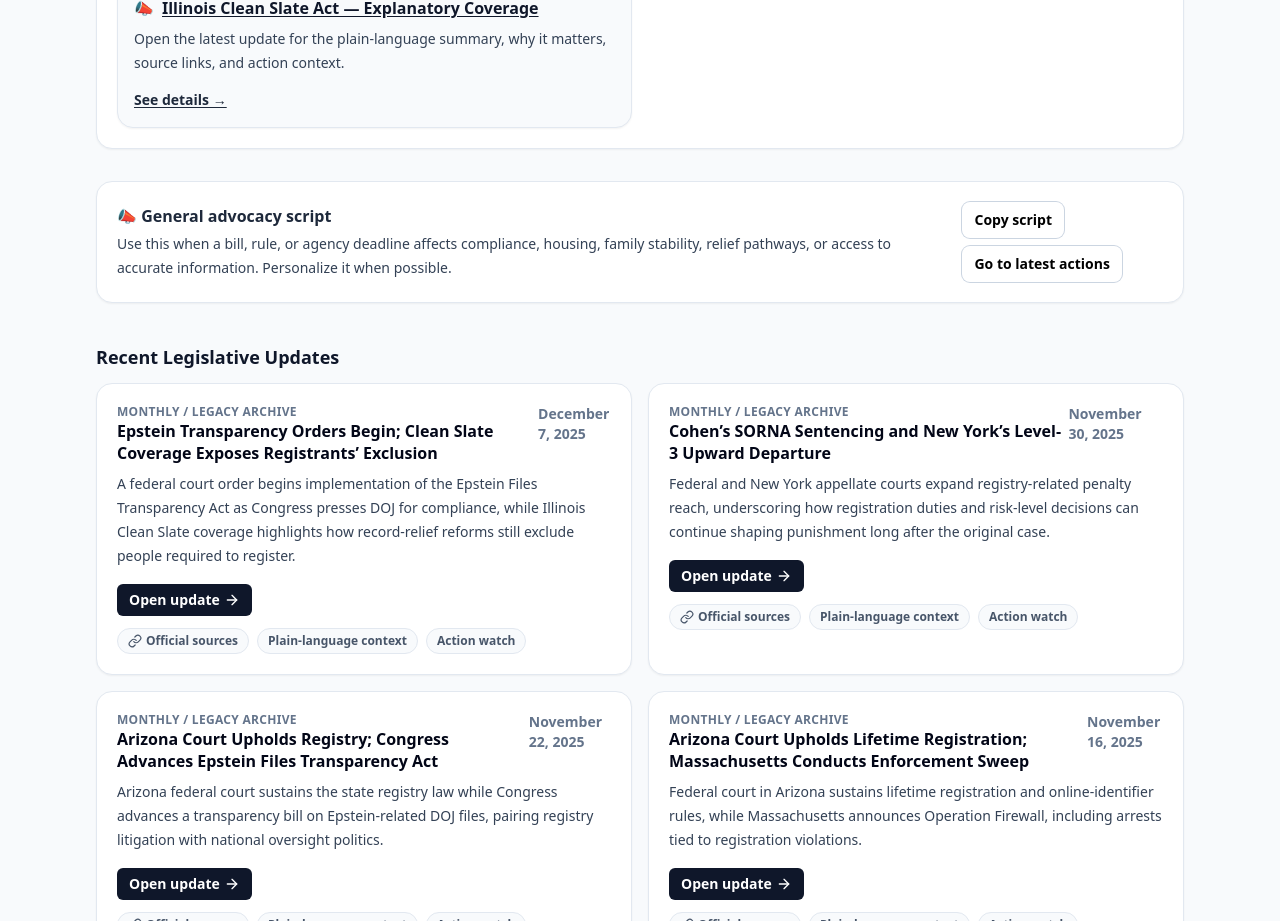
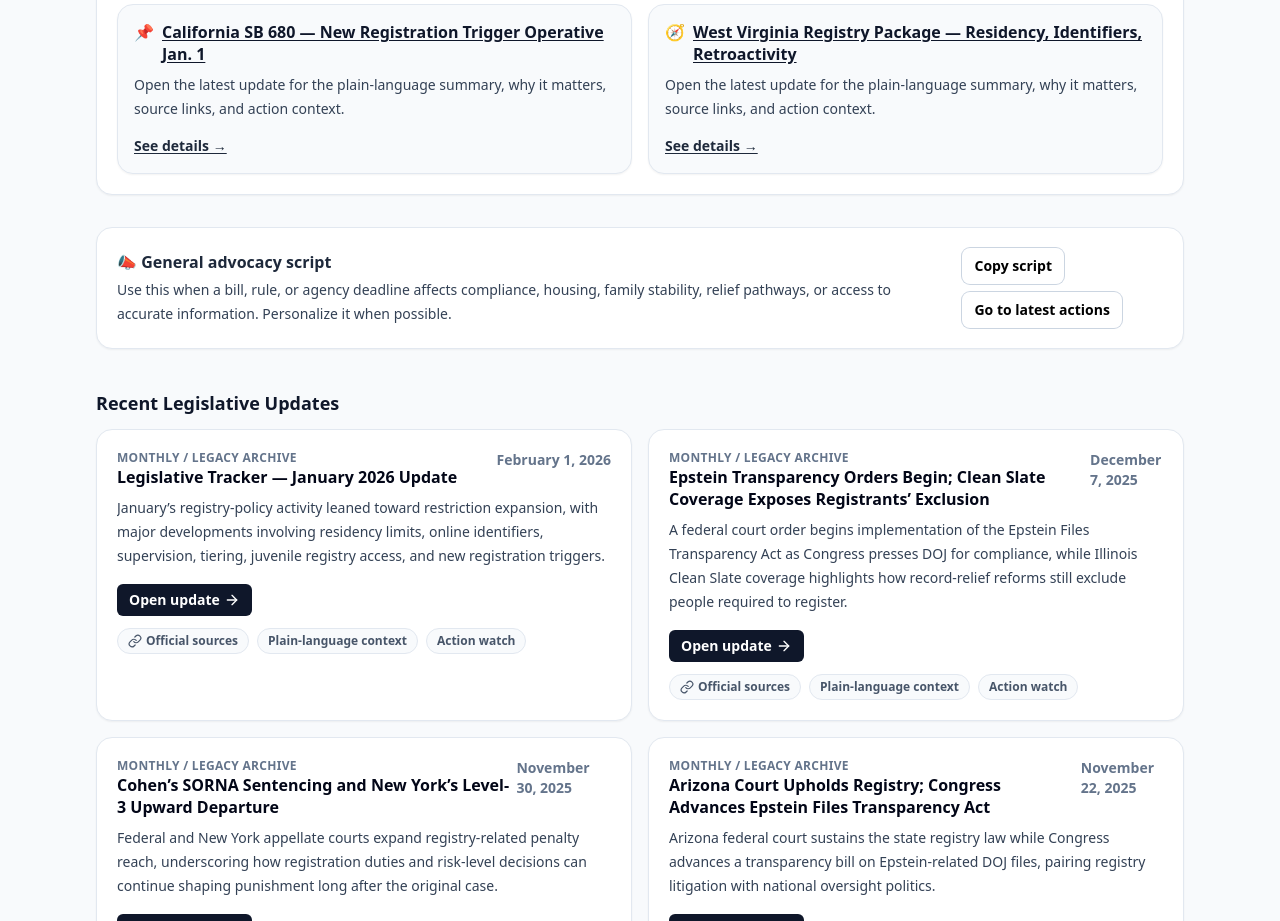
Before and after one commit to projectsolarrecon/Solar, a React (Vite) app: page /resources/legislative-tracker in a window 1280 px wide. Shown: the part 1640-2561 px from the top of the page. Built offline with nearby package versions, Linux system fonts and the light colour scheme.

Commit message:
Update legislativeUpdates.ts

```diff
--- a/src/data/legislativeUpdates.ts
+++ b/src/data/legislativeUpdates.ts
@@ -12,6 +12,14 @@ export type LegislativeUpdateMeta = {
 };
 
 export const legislativeUpdates: LegislativeUpdateMeta[] = [
+{
+  date: "February 1, 2026",
+  title: "Legislative Tracker — January 2026 Update",
+  slug: "2026-02-01",
+  summary:
+    "January’s registry-policy activity leaned toward restriction expansion, with major developments involving residency limits, online identifiers, supervision, tiering, juvenile registry access, and new registration triggers.",
+  tags: ["federal", "state", "courts", "implementation"],
+},
   {
     date: "December 7, 2025",
     title:
```
